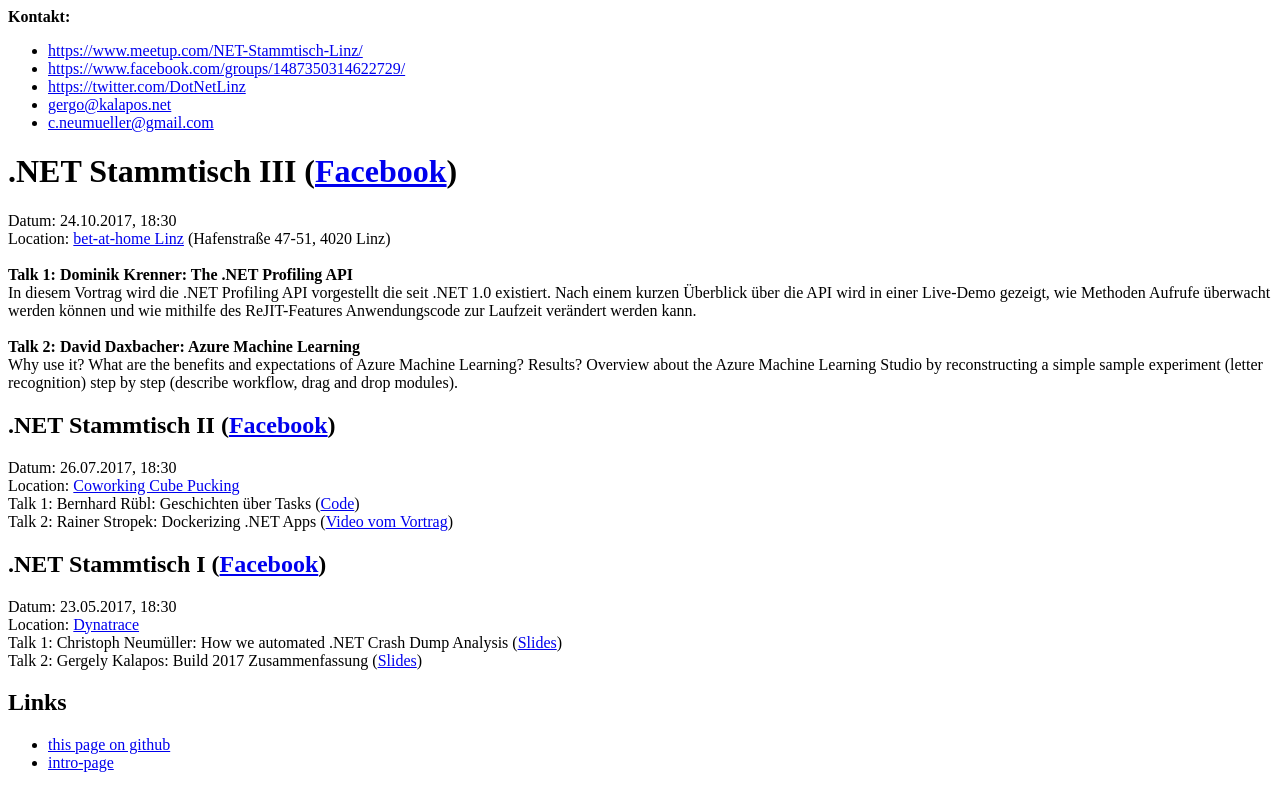
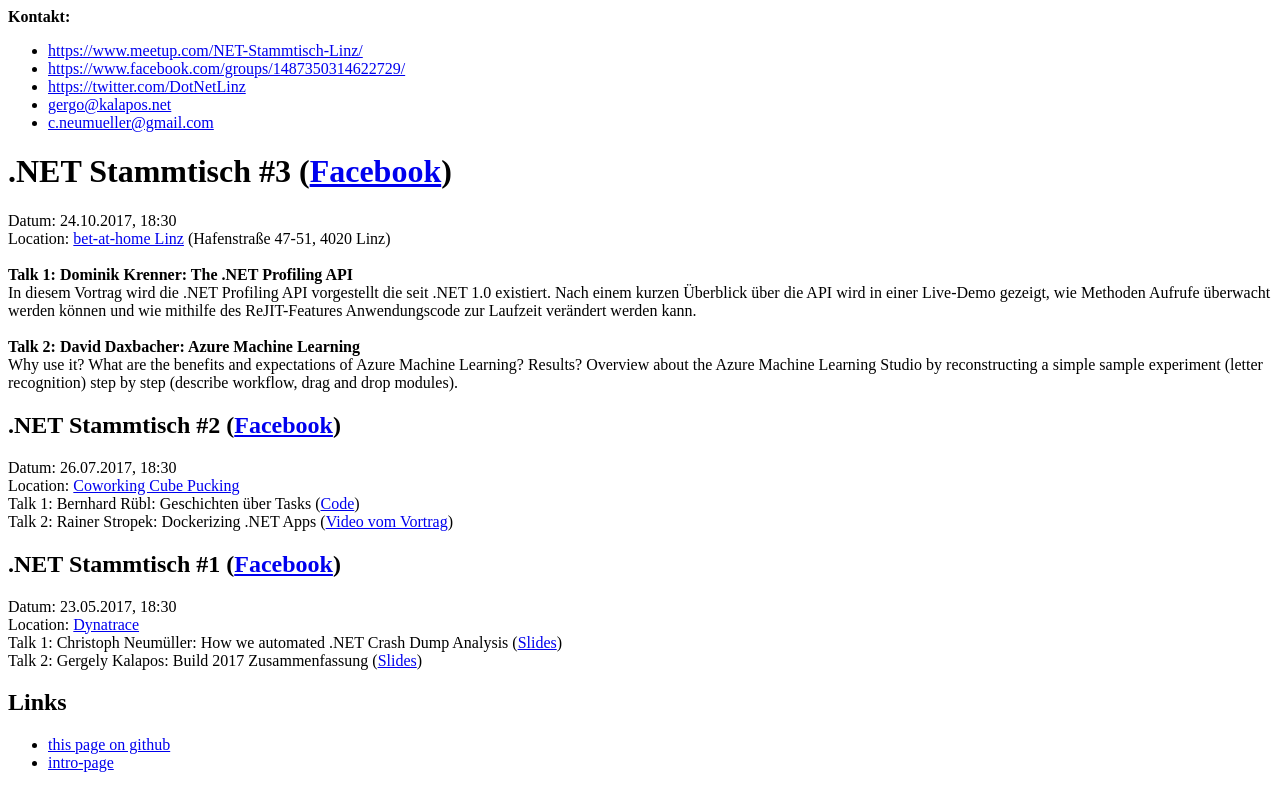
Before and after one commit to dotnetstammtisch/dotnetstammtisch.github.io, a plain HTML site: page index.html in a window 1280 px wide. Drawn offline with Linux system fonts and the light colour scheme.

Commit message:
Update index.html

```diff
--- a/index.html
+++ b/index.html
@@ -13,7 +13,7 @@
     <li><a href="mailto:c.neumueller@gmail.com">c.neumueller@gmail.com</a></li>
 </ul>
 
-<h1>.NET Stammtisch III (<a href="https://www.facebook.com/events/1658423457542239/">Facebook</a>)</h1>
+<h1>.NET Stammtisch #3 (<a href="https://www.facebook.com/events/1658423457542239/">Facebook</a>)</h1>
 <p>
 Datum: 24.10.2017, 18:30<br/>
 Location: <a href="https://www.bet-at-home.com/">bet-at-home Linz</a> (Hafenstraße 47-51, 4020 Linz)<br/>
@@ -25,7 +25,7 @@
 Why use it? What are the benefits and expectations of Azure Machine Learning? Results? Overview about the Azure Machine Learning Studio by reconstructing a simple sample experiment (letter recognition) step by step (describe workflow, drag and drop modules).
 </p>
 
-<h2>.NET Stammtisch II (<a href="https://www.facebook.com/events/1003694579733452/">Facebook</a>)</h2>
+<h2>.NET Stammtisch #2 (<a href="https://www.facebook.com/events/1003694579733452/">Facebook</a>)</h2>
 <p>
 Datum: 26.07.2017, 18:30<br/>
 Location: <a href="http://www.coworkingcube.at/">Coworking Cube Pucking</a><br/>
@@ -33,7 +33,7 @@
 Talk 2: Rainer Stropek: Dockerizing .NET Apps (<a href="http://www.software-architects.com/devblog/2017/07/26/dotnet-stammtisch-dockerizing-dotnet-apps">Video vom Vortrag</a>)<br/>
 </p>
 
-<h2>.NET Stammtisch I (<a href="https://www.facebook.com/events/103865070169125">Facebook</a>)</h2>
+<h2>.NET Stammtisch #1 (<a href="https://www.facebook.com/events/103865070169125">Facebook</a>)</h2>
 <p>
 Datum: 23.05.2017, 18:30<br/>
 Location: <a href="https://www.dynatrace.com/">Dynatrace</a><br/>
```
